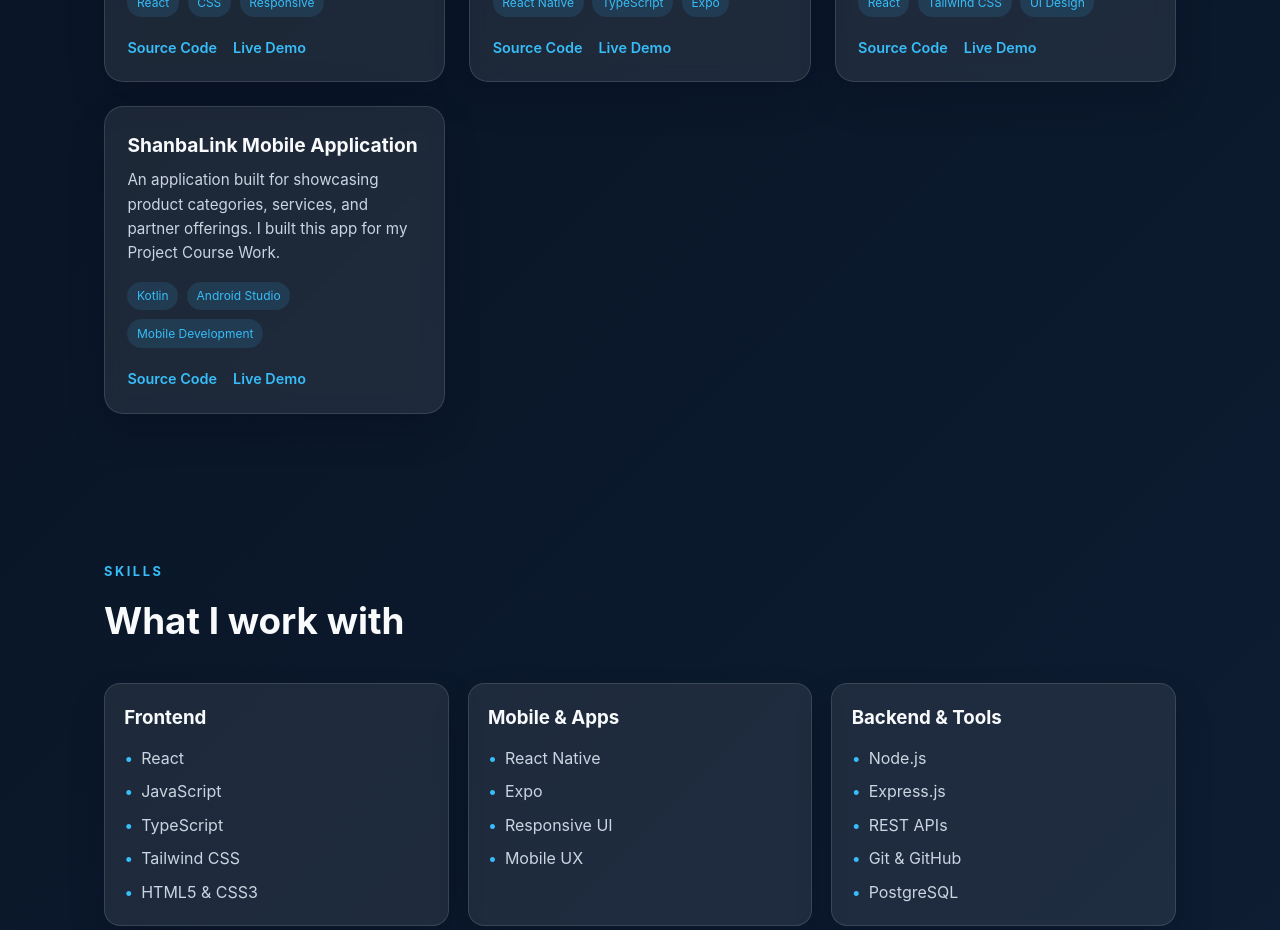
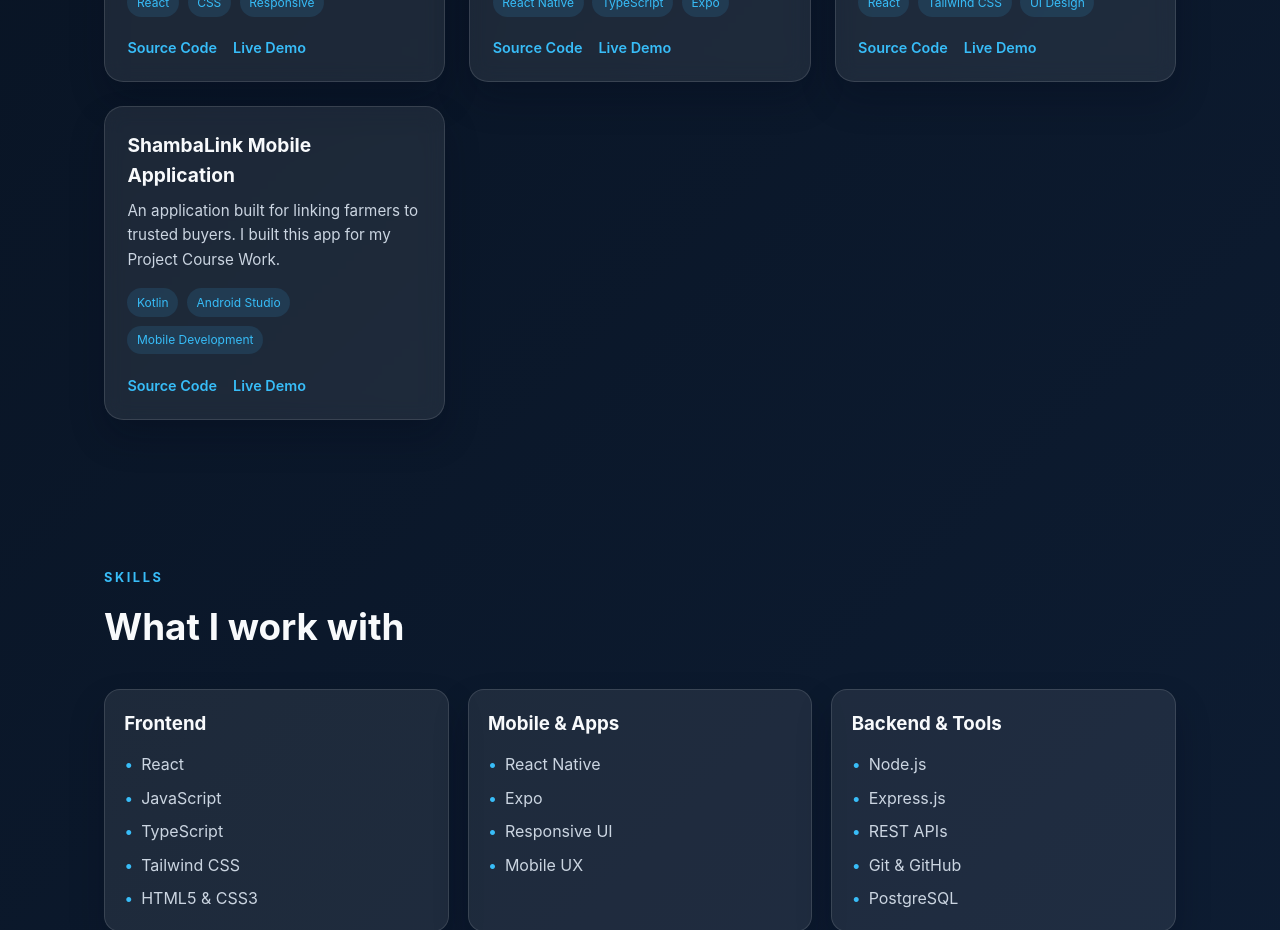
Before and after one commit to Dickens12-derrick/Dickens_Portfolio, a React (Vite) app in the folder my-portfolio/: page / in a window 1280 px wide. Shown: the part 1180-2110 px from the top of the page. Built offline with nearby package versions, Linux system fonts and the light colour scheme.

Commit message:
Edited the theme of my ShambaLink App

```diff
--- a/my-portfolio/src/App.jsx
+++ b/my-portfolio/src/App.jsx
@@ -61,13 +61,12 @@ export default function App() {
     },
 
     {
-      title: 'ShanbaLink Mobile Application',
-      description: 'An application built for showcasing product categories, services, and partner offerings. I built this app for my Project Course Work.',
+      title: 'ShambaLink Mobile Application',
+      description: 'An application built for linking farmers to trusted buyers. I built this app for my Project Course Work.',
       tags: ['Kotlin', 'Android Studio', 'Mobile Development'],
       github: 'https://github.com/Dickens12-derrick',
       demo: '#'
     }
-
 
   ];
 
```
